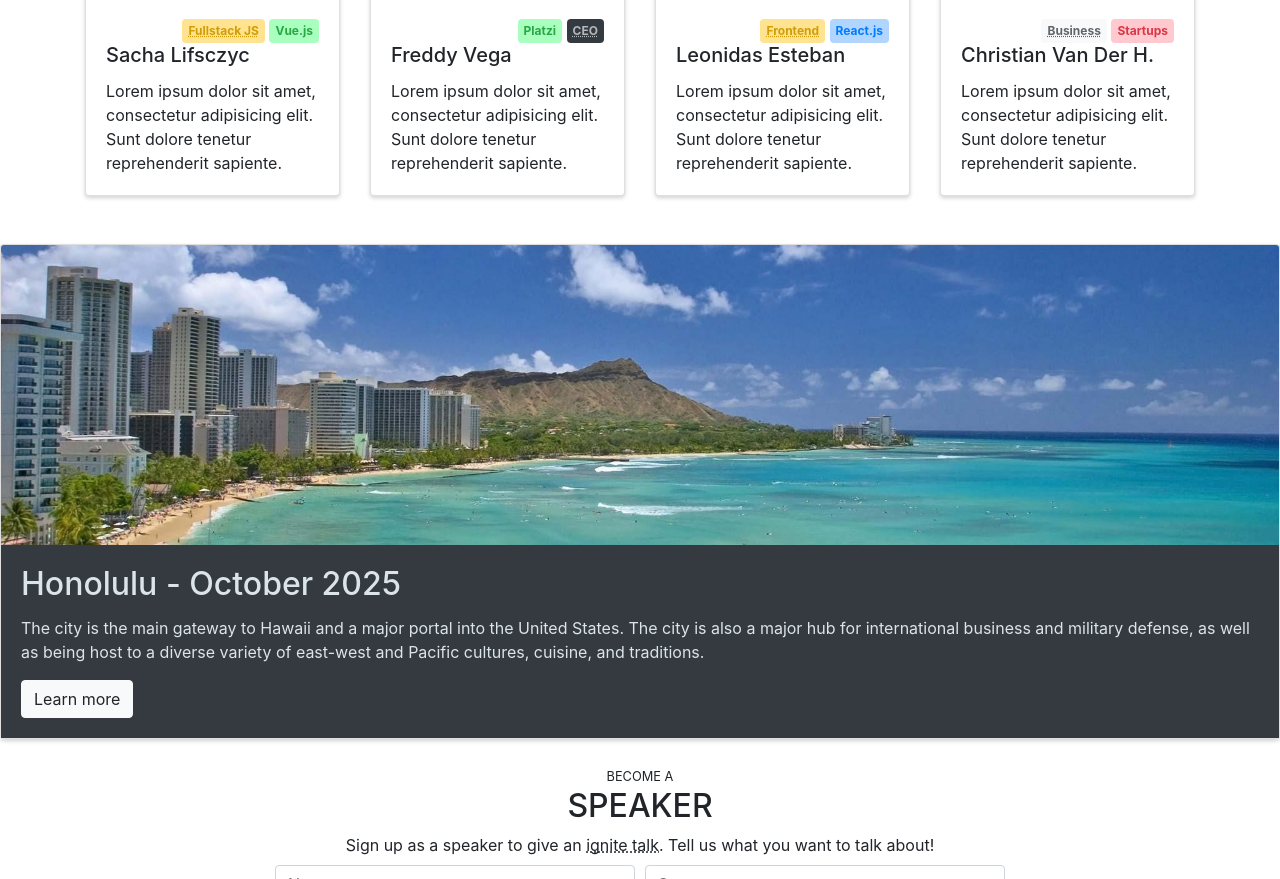
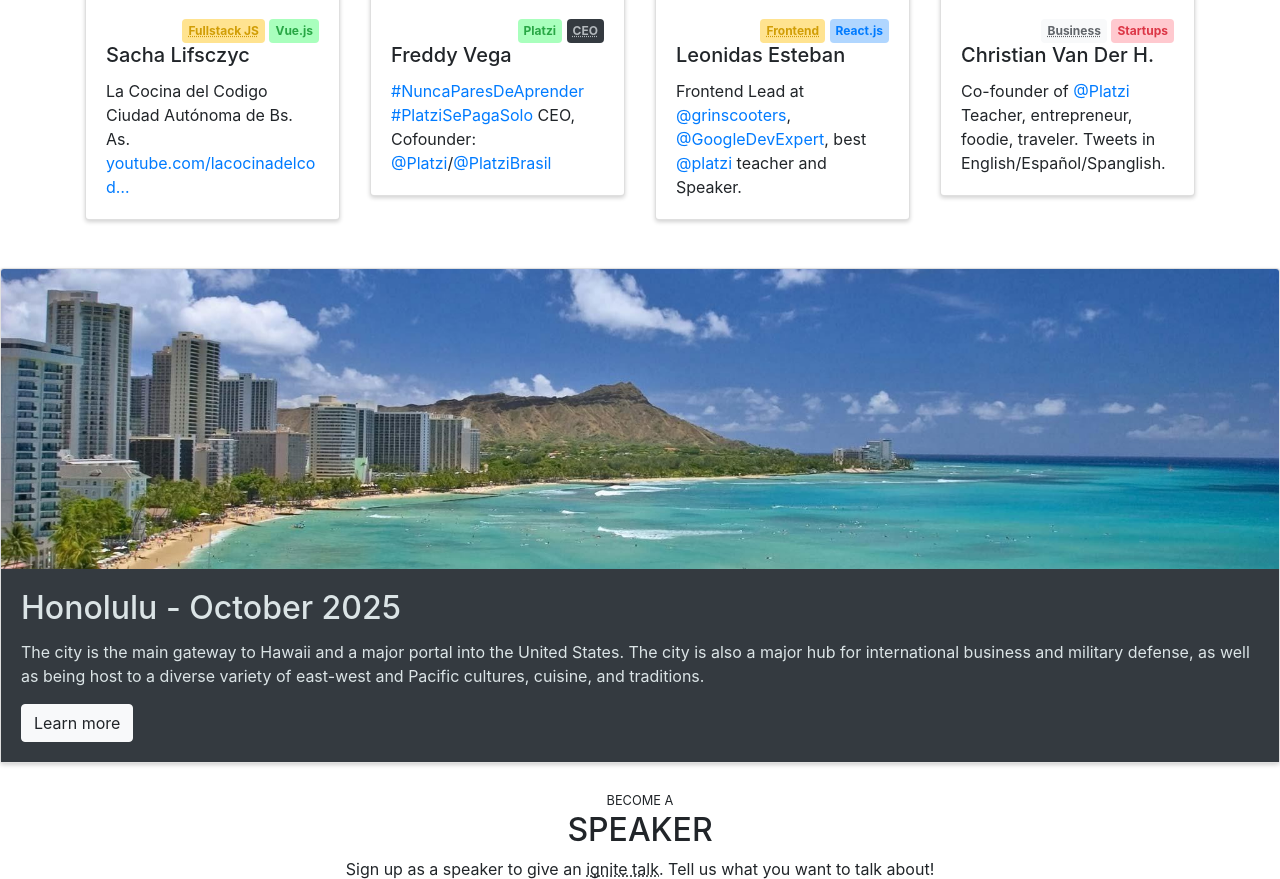
Before and after one commit to mosqueradvd/platzi-hawaii, a plain HTML site: page index.html in a window 1280 px wide. Shown: the part 911-1790 px from the top of the page. Drawn offline with nearby package versions, Linux system fonts and the light colour scheme.

Commit message:
update: bios

```diff
--- a/index.html
+++ b/index.html
@@ -111,9 +111,8 @@
 										class="badge badge-success po">Vue.js</span></a>
 							</div>
 							<h5 class="card-title">Sacha Lifsczyc</h5>
-							<p class="card-text">Lorem ipsum dolor sit amet, consectetur adipisicing elit. Sunt dolore
-								tenetur
-								reprehenderit sapiente.
+							<p class="card-text">La Cocina del Codigo
+								Ciudad Autónoma de Bs. As. <a href="https://t.co/f40WiDJOPJ?amp=1">youtube.com/lacocinadelcod…</a>
 							</p>
 						</div>
 					</div>
@@ -128,9 +127,9 @@
 								<span class="badge badge-dark"><abbr data-toggle="tooltip" title="CEO of Platzi">CEO</abbr></span>
 							</div>
 							<h5 class="card-title">Freddy Vega</h5>
-							<p class="card-text">Lorem ipsum dolor sit amet, consectetur adipisicing elit. Sunt dolore
-								tenetur
-								reprehenderit sapiente.
+							<p class="card-text"> <a href="#">#NuncaParesDeAprender #PlatziSePagaSolo</a>
+								CEO, Cofounder: <a target="_blank" href="https://platzi.com">@Platzi</a>/<a target="_blank"
+									href="https://platzi.com.br/">@PlatziBrasil</a>
 							</p>
 						</div>
 					</div>
@@ -147,9 +146,10 @@
 										class="badge badge-primary po">React.js</span></a>
 							</div>
 							<h5 class="card-title">Leonidas Esteban</h5>
-							<p class="card-text">Lorem ipsum dolor sit amet, consectetur adipisicing elit. Sunt dolore
-								tenetur
-								reprehenderit sapiente.
+							<p class="card-text">Frontend Lead at <a href="#">@grinscooters</a>, <a target="_blank"
+									href="https://twitter.com/googledevexpert">@GoogleDevExpert</a>, best <a target="_blank"
+									href="https://twitter.com/platzi">@platzi</a> teacher
+								and Speaker.
 							</p>
 						</div>
 					</div>
@@ -166,9 +166,8 @@
 								<span class="badge badge-danger">Startups</span>
 							</div>
 							<h5 class="card-title">Christian Van Der H.</h5>
-							<p class="card-text">Lorem ipsum dolor sit amet, consectetur adipisicing elit. Sunt dolore
-								tenetur
-								reprehenderit sapiente.
+							<p class="card-text">Co-founder of <a target="_blank" href="https://twitter.com/platzi">@Platzi</a>
+								Teacher, entrepreneur, foodie, traveler. Tweets in English/Español/Spanglish.
 							</p>
 						</div>
 					</div>
```
